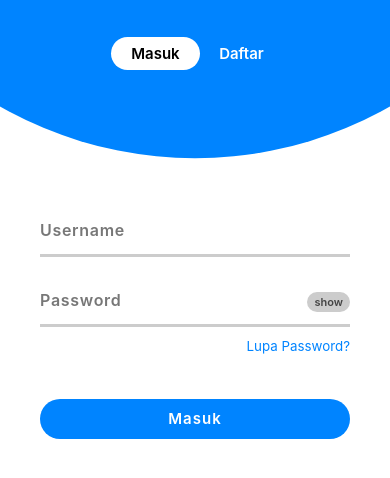
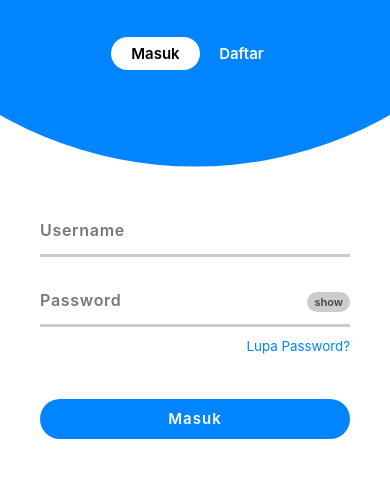
Before and after one commit to codelingker/login1, a plain HTML site: page index.html in a window 390 px wide. Drawn offline with Linux system fonts and the light colour scheme.

Commit message:
Update style.css

```diff
--- a/style.css
+++ b/style.css
@@ -264,7 +264,7 @@ h6 {
         content: "";
         position: absolute;
         left: 0;
-        top: -78%;
+        top: -77%;
         clip-path: circle(60%);
         background-color: #0084ff;
         width: 100%;
```
